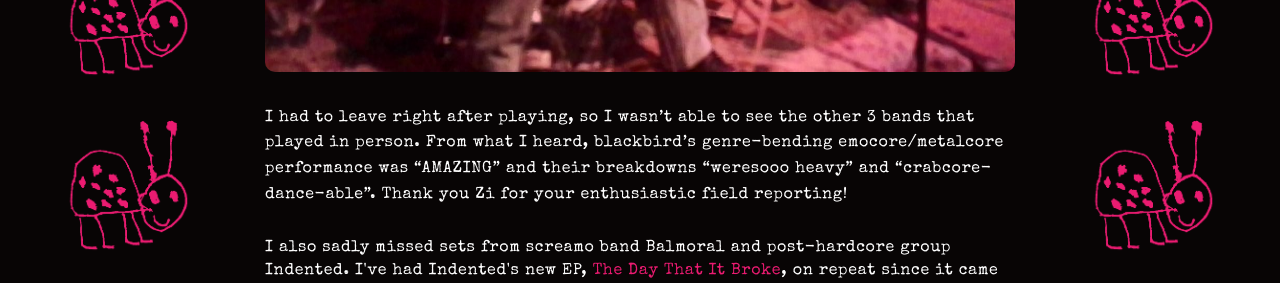
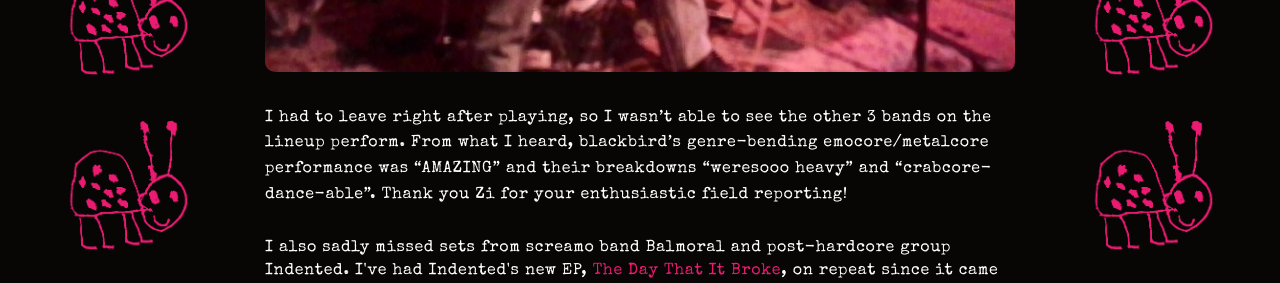
Before and after one commit to xxiwriterecipesnotlovelettersxx/xxiwriterecipesnotlovelettersxx.github.io, a Jekyll site: the page built from _posts/2026-02-22-i-thought-youd-be-here-too-fundraiser-at-the-tote.md, in a window 1280 px wide and 900 px high, scrolled down 6595 px. Shown: the part 150-433 px from the top of the window. Built offline with Jekyll 4.4.1, drawn with Linux system fonts in a browser that asks for light colours.

Commit message:
Update 2026-02-22-i-thought-youd-be-here-too-fundraiser-at-the-tote.md

```diff
--- a/_posts/2026-02-22-i-thought-youd-be-here-too-fundraiser-at-the-tote.md
+++ b/_posts/2026-02-22-i-thought-youd-be-here-too-fundraiser-at-the-tote.md
@@ -77,7 +77,7 @@ Next I got on stage with my bandmates, and played our second live In Her Palms s
 
 ![ihop](/images/ihop2202262.jpg)
 
-I had to leave right after playing, so I wasn't able to see the other 3 bands that played in person. From what I heard, blackbird's genre-bending emocore/metalcore performance was "AMAZING" and their breakdowns "weresooo heavy" and "crabcore-dance-able". Thank you Zi for your enthusiastic field reporting!
+I had to leave right after playing, so I wasn't able to see the other 3 bands on the lineup perform. From what I heard, blackbird's genre-bending emocore/metalcore performance was "AMAZING" and their breakdowns "weresooo heavy" and "crabcore-dance-able". Thank you Zi for your enthusiastic field reporting!
 <br><br>
 <p class="show-intro">
 I also sadly missed sets from screamo band Balmoral and post-hardcore group Indented. I've had Indented's new EP, <a href="https://indented.bandcamp.com/album/the-day-that-it-broke">The Day That It Broke</a>, on repeat since it came out at the start of the year, so I was particularly disappointed about this. Hopefully I’ll get to see all of these bands live one day.
```
